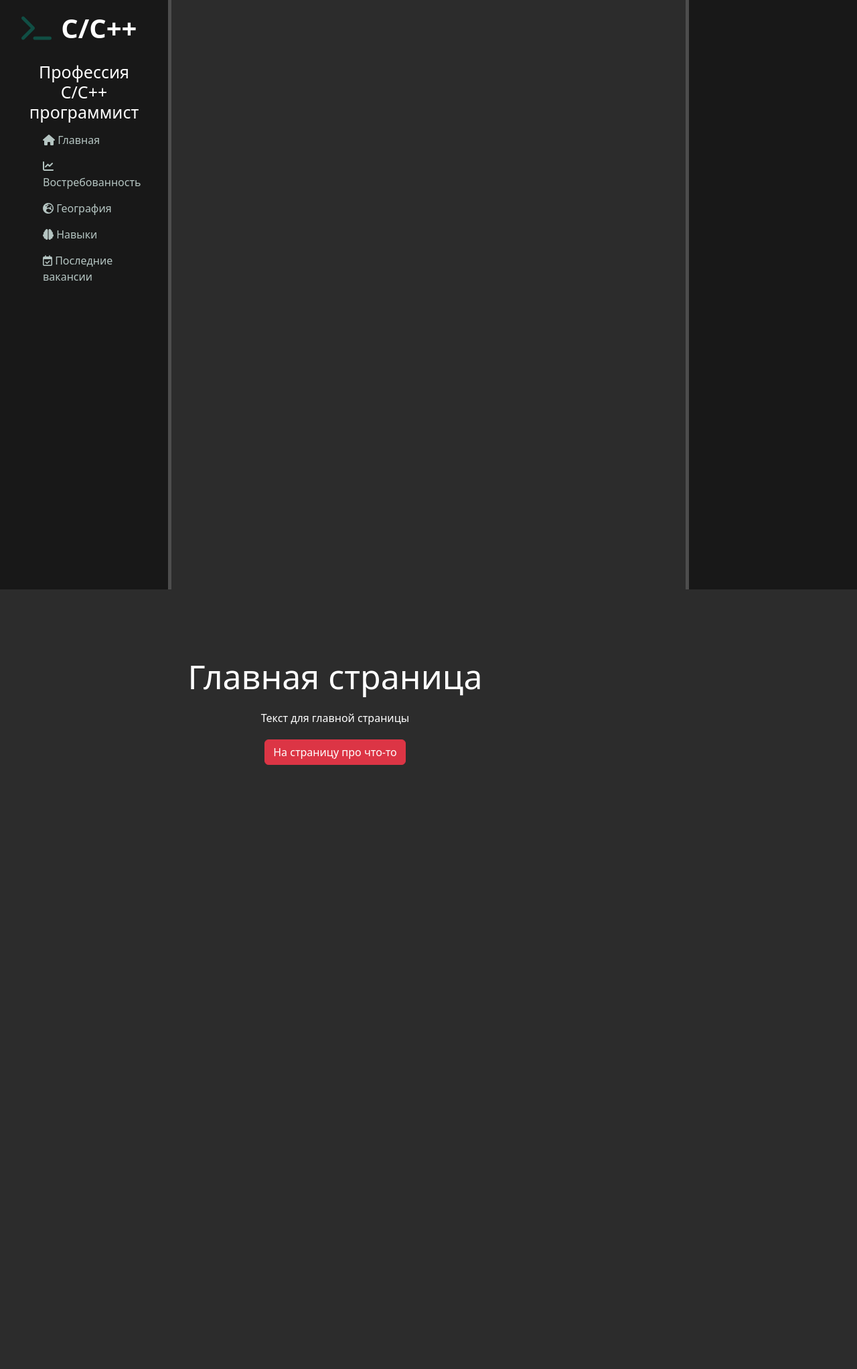
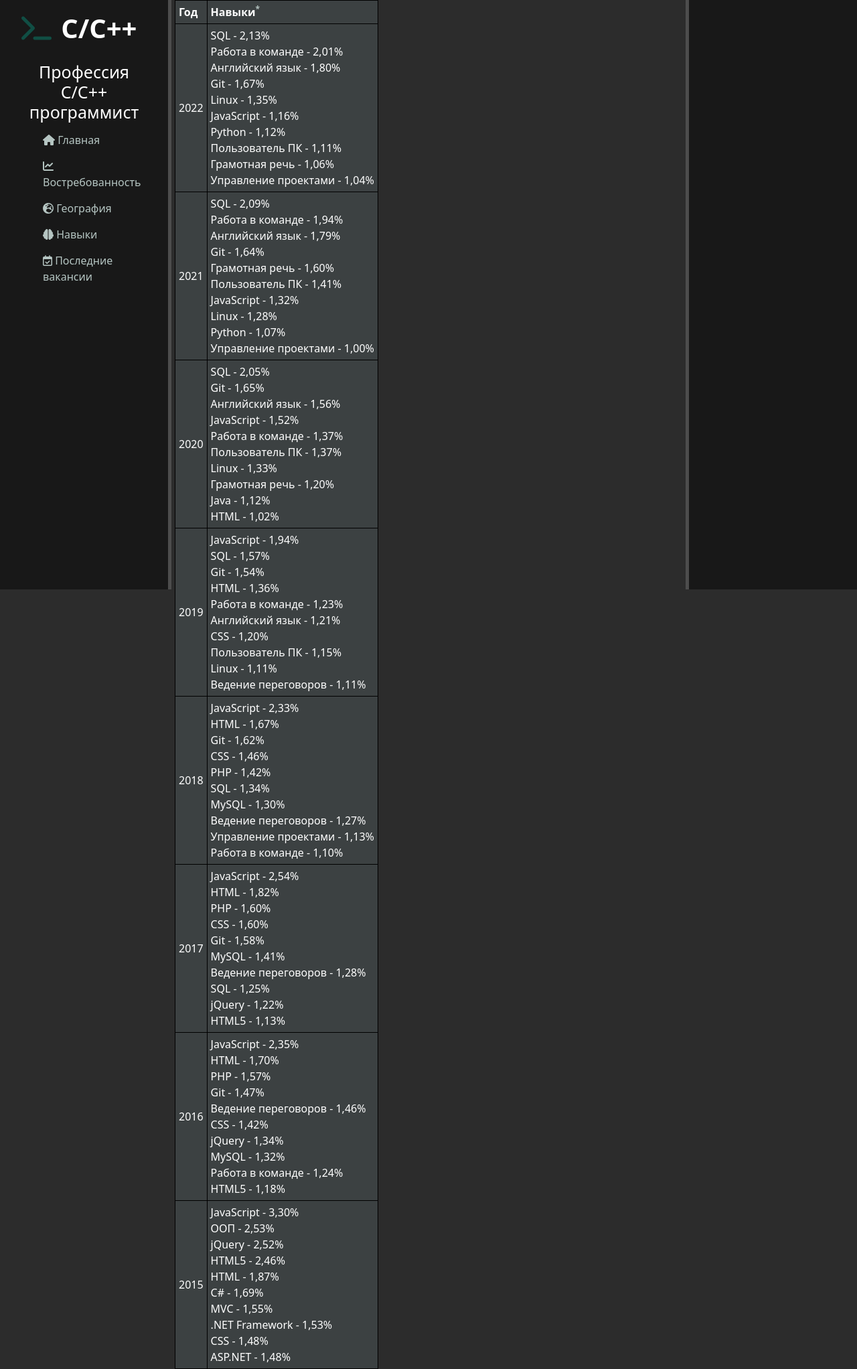
Before and after one commit to 2piCode/Elearn-webapp, a Django app: page /skills in a window 1280 px wide. Shown: the whole page at 67% size. Before the commit the page ends 1142 px from the top, so only its background shows below. Run offline with Django 4.2, Linux system fonts and the light colour scheme; some libraries are stand-ins or nearby versions.

Commit message:
skills(need fix)

```diff
--- a/Elearn_Webapp/vacancy/templates/vacancy/geography.html
+++ b/Elearn_Webapp/vacancy/templates/vacancy/geography.html
@@ -7,8 +7,9 @@
 {% block content %}
     <h1>Аналитика зарплат по городам для профессии C/C++ разработчик</h1>
     <br>
+    <h2>Статистика по городам</h2>
+    <br>
     <table cellpadding="5" cellspacing="5" bgcolor="#3c4142">
-        <caption>{{ title }}</caption>
         <thead>
         <tr>
             <th>Город</th>
--- a/Elearn_Webapp/vacancy/templates/vacancy/skills.html
+++ b/Elearn_Webapp/vacancy/templates/vacancy/skills.html
@@ -3,9 +3,91 @@
 {% block title %}Навыки{% endblock %}
 
 {% block content %}
-    <div class="features">
-        <h1>Главная страница</h1>
-        <p>Текст для главной страницы</p>
-        <button class="btn btn-danger">На страницу про что-то</button>
-    </div>
+<table cellpadding="5" cellspacing="5" bgcolor="#3c4142">
+    <thead>
+    <tr>
+
+        <th>
+            Год
+        </th>
+
+        <th>
+            Навыки<sup id="start"><a href="#finish">*</a></sup>
+        </th>
+
+    </tr>
+    </thead>
+    <tbody>
+
+    <tr>
+        <td>2022</td>
+        <td>
+            SQL - 2,13%<br>Работа в команде - 2,01%<br>Английский язык - 1,80%<br>Git - 1,67%<br>Linux -
+            1,35%<br>JavaScript - 1,16%<br>Python - 1,12%<br>Пользователь ПК - 1,11%<br>Грамотная речь -
+            1,06%<br>Управление проектами - 1,04%<br>
+        </td>
+    </tr>
+
+    <tr>
+        <td>2021</td>
+        <td>
+            SQL - 2,09%<br>Работа в команде - 1,94%<br>Английский язык - 1,79%<br>Git - 1,64%<br>Грамотная речь
+            - 1,60%<br>Пользователь ПК - 1,41%<br>JavaScript - 1,32%<br>Linux - 1,28%<br>Python - 1,07%<br>Управление
+            проектами - 1,00%<br>
+        </td>
+    </tr>
+
+    <tr>
+        <td>2020</td>
+        <td>
+            SQL - 2,05%<br>Git - 1,65%<br>Английский язык - 1,56%<br>JavaScript - 1,52%<br>Работа в команде -
+            1,37%<br>Пользователь ПК - 1,37%<br>Linux - 1,33%<br>Грамотная речь - 1,20%<br>Java - 1,12%<br>HTML
+            - 1,02%<br>
+        </td>
+    </tr>
+
+    <tr>
+        <td>2019</td>
+        <td>
+            JavaScript - 1,94%<br>SQL - 1,57%<br>Git - 1,54%<br>HTML - 1,36%<br>Работа в команде - 1,23%<br>Английский
+            язык - 1,21%<br>CSS - 1,20%<br>Пользователь ПК - 1,15%<br>Linux - 1,11%<br>Ведение переговоров -
+            1,11%<br>
+        </td>
+    </tr>
+
+    <tr>
+        <td>2018</td>
+        <td>
+            JavaScript - 2,33%<br>HTML - 1,67%<br>Git - 1,62%<br>CSS - 1,46%<br>PHP - 1,42%<br>SQL - 1,34%<br>MySQL
+            - 1,30%<br>Ведение переговоров - 1,27%<br>Управление проектами - 1,13%<br>Работа в команде -
+            1,10%<br>
+        </td>
+    </tr>
+
+    <tr>
+        <td>2017</td>
+        <td>
+            JavaScript - 2,54%<br>HTML - 1,82%<br>PHP - 1,60%<br>CSS - 1,60%<br>Git - 1,58%<br>MySQL - 1,41%<br>Ведение
+            переговоров - 1,28%<br>SQL - 1,25%<br>jQuery - 1,22%<br>HTML5 - 1,13%<br>
+        </td>
+    </tr>
+
+    <tr>
+        <td>2016</td>
+        <td>
+            JavaScript - 2,35%<br>HTML - 1,70%<br>PHP - 1,57%<br>Git - 1,47%<br>Ведение переговоров - 1,46%<br>CSS
+            - 1,42%<br>jQuery - 1,34%<br>MySQL - 1,32%<br>Работа в команде - 1,24%<br>HTML5 - 1,18%<br>
+        </td>
+    </tr>
+
+    <tr>
+        <td>2015</td>
+        <td>
+            JavaScript - 3,30%<br>ООП - 2,53%<br>jQuery - 2,52%<br>HTML5 - 2,46%<br>HTML - 1,87%<br>C# -
+            1,69%<br>MVC - 1,55%<br>.NET Framework - 1,53%<br>CSS - 1,48%<br>ASP.NET - 1,48%<br>
+        </td>
+    </tr>
+
+    </tbody>
+</table>
 {% endblock %}
--- a/Elearn_Webapp/vacancy/urls.py
+++ b/Elearn_Webapp/vacancy/urls.py
@@ -7,6 +7,7 @@ urlpatterns = [
     path('relevance', views.relevance, name='relevance'),
     path('geography_load', views.geography_load, name='geography_load'),
     path('geography', views.geography, name='geography'),
+    path('skills_load', views.skills_load, name='skills_load'),
     path('skills', views.skills, name='skills'),
     path('last_vacancies', views.last_vacancies, name='last')
 ]
--- a/Elearn_Webapp/vacancy/views.py
+++ b/Elearn_Webapp/vacancy/views.py
@@ -1,6 +1,7 @@
 from django.shortcuts import render
 from django.db.models import Q, Count, Avg
 from .models import Vacancy
+from collections import Counter
 
 def vacancy_home(request):
     vacancies = Vacancy.objects.all()
@@ -42,15 +43,15 @@ def geography_load(request):
     profession_name = "C++ разработчик"
     header = ["Город", "Всего вакансий", "Средняя зарплата", f"Вакансий {profession_name}"]
 
-    prof_filter = Q(name__icontains=f'{profession_name}') | Q(name__icontains='с++')
-    prof_count = Count('id', filter=prof_filter)
+    name_filter = Q(name__icontains=f'{profession_name}') | Q(name__icontains='с++')
+    count_by_profession_name = Count('id', filter=name_filter)
     statistics_by_cities = list(Vacancy.objects
                                 .values('area_name')
                                 .annotate(total_count=Count('id'),
                                             avg_salary=Avg('salary'),
-                                            prof_count=prof_count)
-                                .values('area_name', 'total_count', 'avg_salary', 'prof_count')
-                                .order_by('-prof_count'))
+                                            count_by_profession_name=count_by_profession_name)
+                                .values('area_name', 'total_count', 'avg_salary', 'count_by_profession_name')
+                                .order_by('-count_by_profession_name'))
     data = {
         "profession_name": profession_name,
         "header_city": header,
@@ -62,6 +63,27 @@ def geography(request):
     return render(request, 'vacancy/geography.html')
 
 
+def skills_load(request):
+    header = ["Год", 'Навыки']
+    all_skills = Vacancy.objects.exclude(key_skills=None).values('key_skills', 'published_at')
+    skills_by_year = {}
+    for skill in all_skills:
+        year = skill["published_at"]
+        if year not in skills_by_year.keys():
+            skills_by_year[year] = skill["key_skills"].split('\n')
+        else:
+            skills_by_year[year].extend(skill["key_skills"].split('\n'))
+
+    for year, skills in skills_by_year.items():
+        c = Counter(skills)
+        skills_by_year[year] = [(name, c[name] / len(skills) * 100.0) for name, count in c.most_common(10)]
+    data = {
+        "skills_by_year": dict(sorted(skills_by_year.items(), reverse=True)),
+        'headers': header
+    }
+    return render(request, 'vacancy/skills_load.html', data)
+
+
 def skills(request):
     return render(request, 'vacancy/skills.html')
 
```
Also changed, not shown: Elearn_Webapp/vacancy/templates/vacancy/skills_load.html (added, +24 -0 lines).
